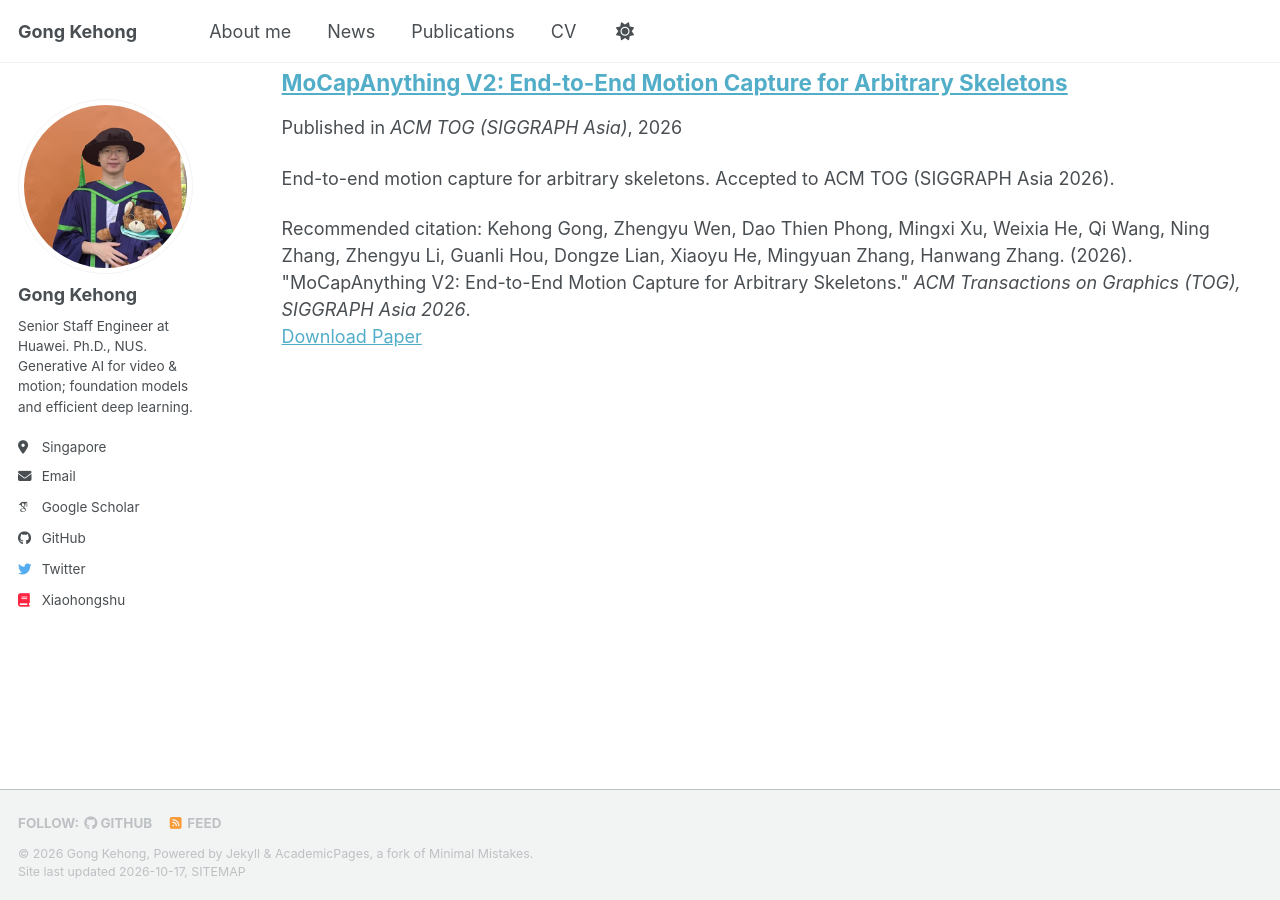
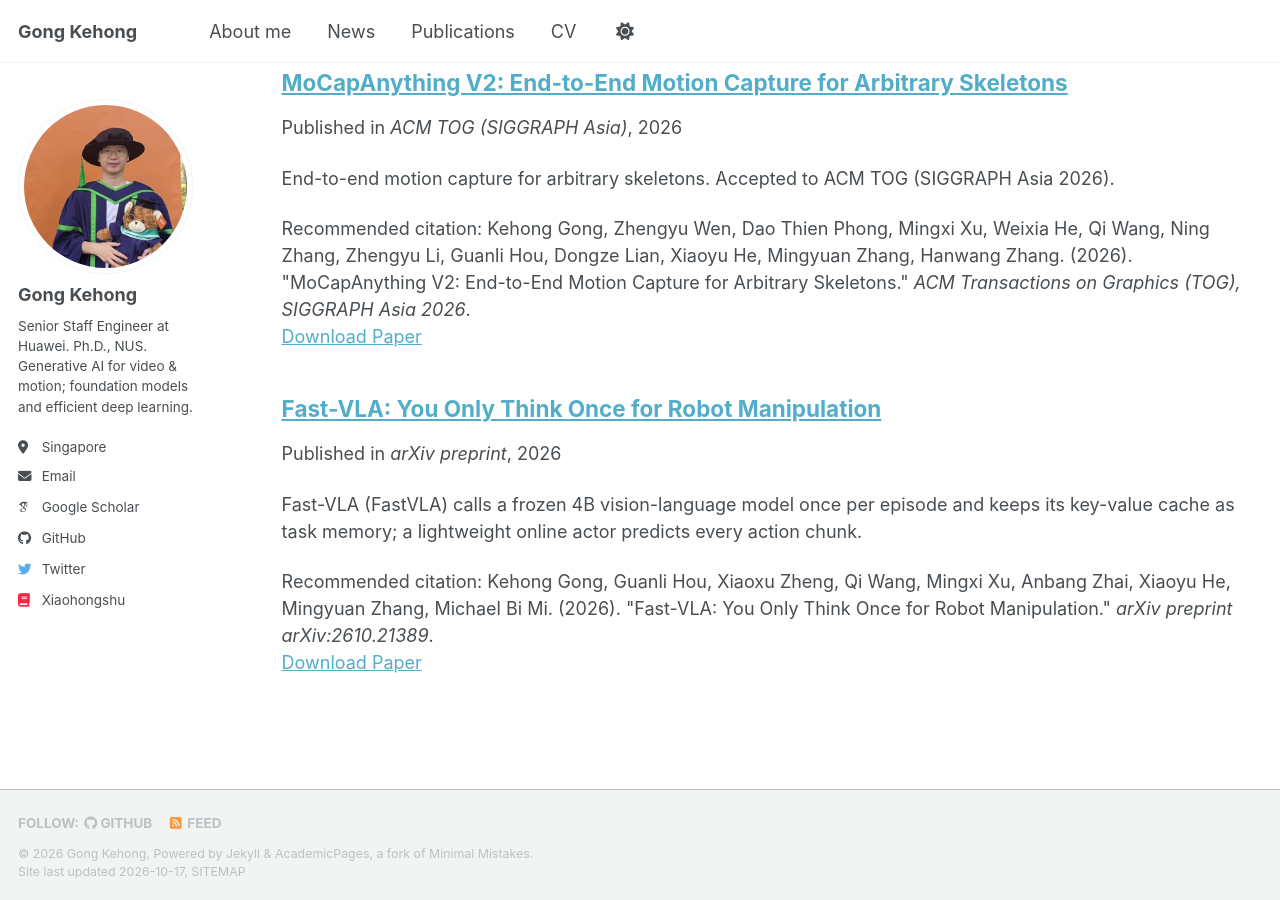
Before and after one commit to Garfield-kh/Garfield-kh.github.io, a Jekyll site: the page built from _pages/sitemap.md, in a window 1280 px wide and 900 px high, scrolled down 3024 px. Built offline with Jekyll 4.4.1, drawn with Linux system fonts in a browser that asks for light colours; some web fonts are replaced; a script bundle is joined from its source files by our own code; library files that are not in the unit come from our copies.

Commit message:
Add Fast-VLA to news and publications

```diff
--- /dev/null
+++ b/_publications/2026-12-02-fastvla.md
@@ -0,0 +1,16 @@
+---
+title: "Fast-VLA: You Only Think Once for Robot Manipulation"
+collection: publications
+category: preprints
+permalink: /publication/2026-fastvla
+image: /images/pub/fastvla.jpg
+video: /images/pub/fastvla.mp4
+authors: '<b>Kehong Gong</b>, Guanli Hou, Xiaoxu Zheng, Qi Wang, Mingxi Xu, Anbang Zhai, Xiaoyu He, Mingyuan Zhang, Michael Bi Mi'
+excerpt: 'Fast-VLA (FastVLA) calls a frozen 4B vision-language model once per episode and keeps its key-value cache as task memory; a lightweight online actor predicts every action chunk.'
+date: 2026-12-02
+venue: 'arXiv preprint'
+paperurl: 'https://arxiv.org/abs/2610.21389'
+project: 'https://garfield-kh.github.io/FastVLA/'
+code: 'https://github.com/Garfield-kh/FastVLA'
+citation: 'Kehong Gong, Guanli Hou, Xiaoxu Zheng, Qi Wang, Mingxi Xu, Anbang Zhai, Xiaoyu He, Mingyuan Zhang, Michael Bi Mi. (2026). &quot;Fast-VLA: You Only Think Once for Robot Manipulation.&quot; <i>arXiv preprint arXiv:2610.21389</i>.'
+---
```
Also changed, not shown: _pages/about.md (+1 -0 lines), images/pub/fastvla.jpg (added), 1 other file.
